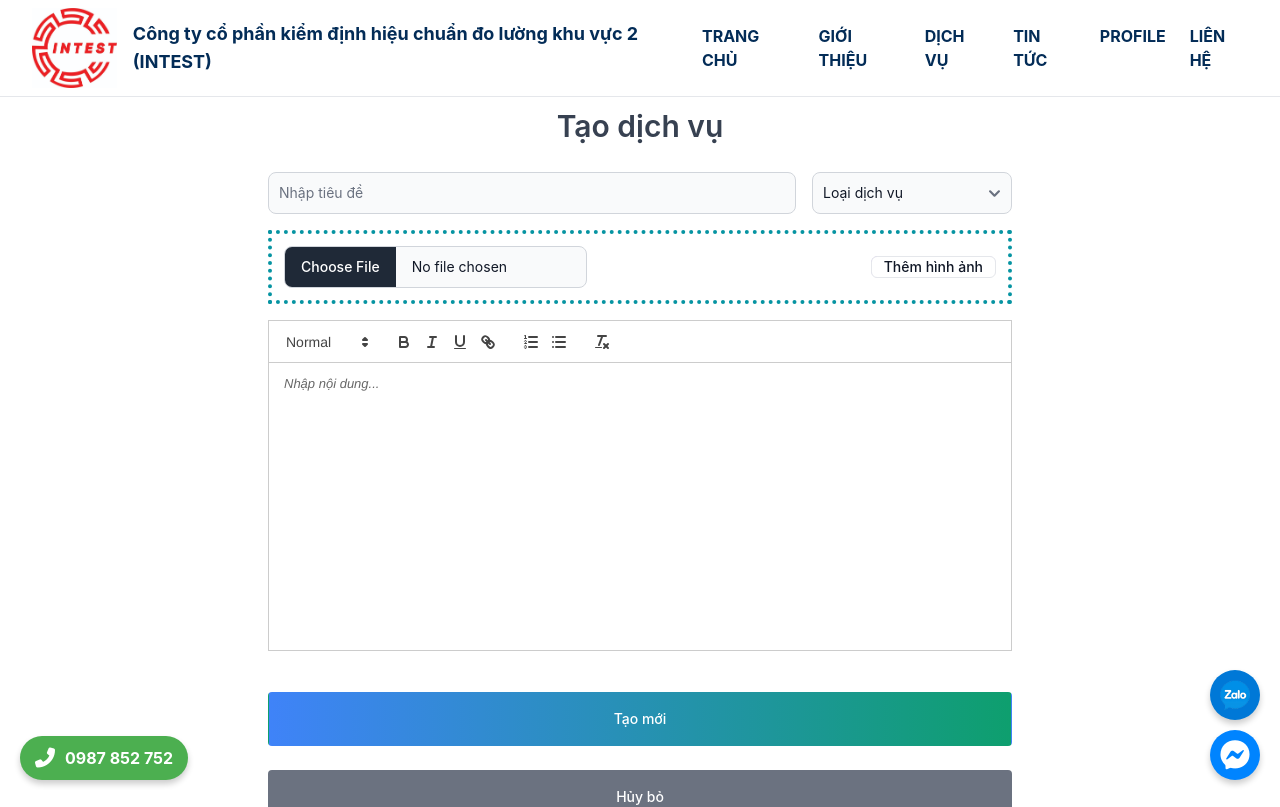
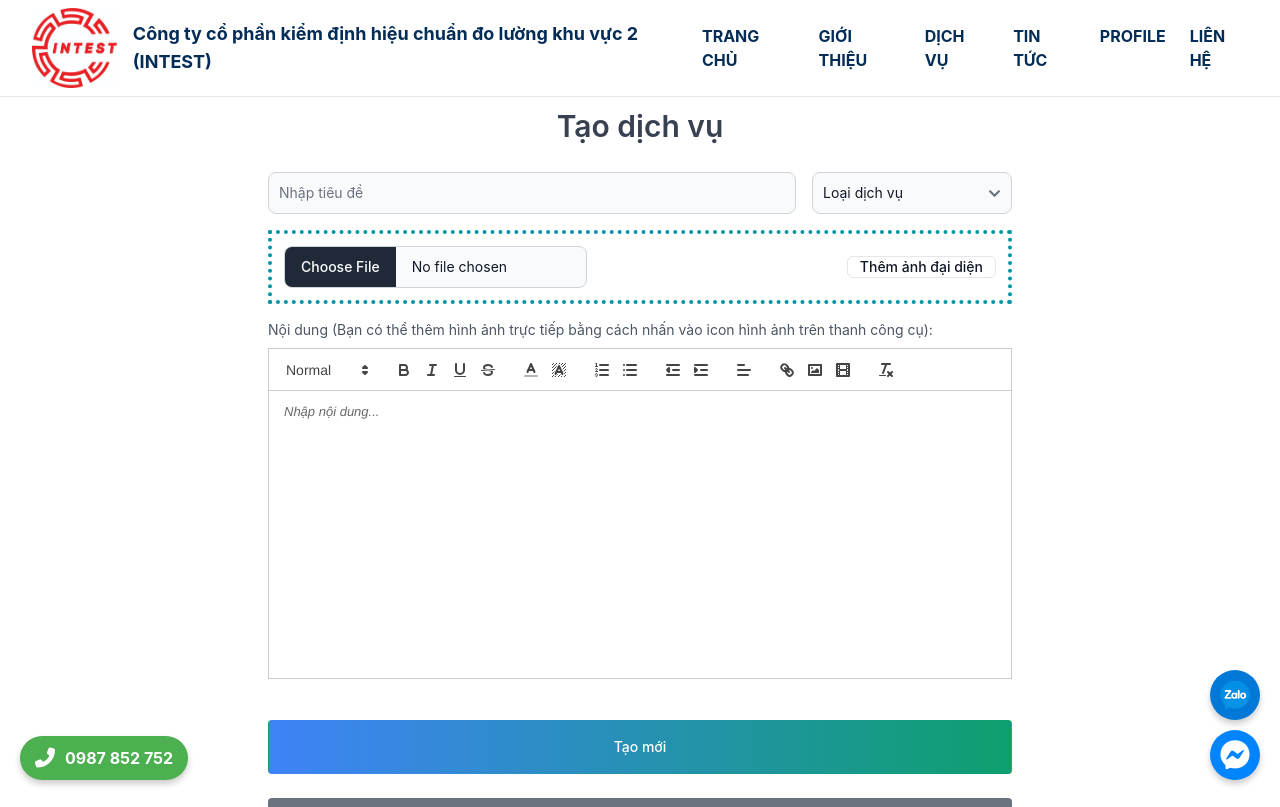
Before and after one commit to david-cung/quatest3, a React (Vite) app: page /add-service in a window 1280 px wide. Shown: the top 807 px of the page. Built offline with nearby package versions, Linux system fonts and the light colour scheme; sample sign-in values are in the browser's storage.

Commit message:
update code

```diff
--- a/src/pages/CreateNews.jsx
+++ b/src/pages/CreateNews.jsx
@@ -1,5 +1,5 @@
 import { Alert, Button, FileInput, TextInput } from "flowbite-react";
-import { useState } from "react";
+import { useState, useRef, useMemo } from "react";
 import ReactQuill from "react-quill";
 import "react-quill/dist/quill.snow.css";
 import { CircularProgressbar } from "react-circular-progressbar";
@@ -12,7 +12,105 @@ export default function CreateNews() {
   const [imageUploadError, setImageUploadError] = useState(null);
   const [formData, setFormData] = useState({});
   const [publishError, setPublishError] = useState(null);
+  const [content, setContent] = useState('');
   const navigate = useNavigate();
+  const quillRef = useRef(null);
+
+  // Function to upload image to server
+  const uploadImageToServer = async (file) => {
+    try {
+      const uploadFormData = new FormData();
+      uploadFormData.append('file', file);
+
+      const response = await fetch('https://intest.vn/api/v1/upload/image', {
+        method: 'POST',
+        body: uploadFormData,
+      });
+
+      if (!response.ok) {
+        throw new Error('Upload failed');
+      }
+
+      const result = await response.json();
+      const imageUrl = result.data?.url;
+
+      if (!imageUrl) {
+        throw new Error('No image URL returned from server');
+      }
+
+      return imageUrl;
+    } catch (error) {
+      console.error('Image upload error:', error);
+      throw error;
+    }
+  };
+
+  // Custom image handler for ReactQuill
+  const imageHandler = () => {
+    const input = document.createElement('input');
+    input.setAttribute('type', 'file');
+    input.setAttribute('accept', 'image/*');
+    input.click();
+
+    input.onchange = async () => {
+      const file = input.files[0];
+      if (file) {
+        try {
+          // Show loading state
+          const quill = quillRef.current.getEditor();
+          const range = quill.getSelection();
+          quill.insertText(range.index, 'Đang tải ảnh...', 'user');
+
+          // Upload image
+          const imageUrl = await uploadImageToServer(file);
+
+          // Remove loading text and insert image
+          quill.deleteText(range.index, 'Đang tải ảnh...'.length);
+          quill.insertEmbed(range.index, 'image', imageUrl);
+          quill.setSelection(range.index + 1);
+
+        } catch (error) {
+          console.error('Error uploading image:', error);
+          // Remove loading text if upload fails
+          const quill = quillRef.current.getEditor();
+          const range = quill.getSelection();
+          quill.deleteText(range.index, 'Đang tải ảnh...'.length);
+
+          // Show error message
+          setImageUploadError('Không thể tải ảnh lên. Vui lòng thử lại.');
+          setTimeout(() => setImageUploadError(null), 3000);
+        }
+      }
+    };
+  };
+
+  // ReactQuill modules with custom toolbar
+  const modules = useMemo(() => ({
+    toolbar: {
+      container: [
+        [{ 'header': [1, 2, 3, 4, 5, 6, false] }],
+        ['bold', 'italic', 'underline', 'strike'],
+        [{ 'color': [] }, { 'background': [] }],
+        [{ 'list': 'ordered'}, { 'list': 'bullet' }],
+        [{ 'indent': '-1'}, { 'indent': '+1' }],
+        [{ 'align': [] }],
+        ['link', 'image', 'video'],
+        ['clean']
+      ],
+      handlers: {
+        image: imageHandler
+      }
+    }
+  }), []);
+
+  const formats = [
+    'header',
+    'bold', 'italic', 'underline', 'strike',
+    'color', 'background',
+    'list', 'bullet', 'indent',
+    'align',
+    'link', 'image', 'video'
+  ];
 
   const handleUploadImage = async () => {
     try {
@@ -23,29 +121,20 @@ export default function CreateNews() {
       setImageUploadError(null);
       setImageFileUploadProgress(0);
 
-      // Tạo FormData để gửi file
-      const uploadFormData = new FormData();
-      uploadFormData.append('file', file);
+      // Simulate progress
+      const progressInterval = setInterval(() => {
+        setImageFileUploadProgress(prev => {
+          if (prev >= 90) {
+            clearInterval(progressInterval);
+            return 90;
+          }
+          return prev + 10;
+        });
+      }, 100);
 
-      // Gọi API upload
-      const response = await fetch('https://intest.vn/api/v1/upload/image', {
-        method: 'POST',
-        body: uploadFormData,
-      });
+      const imageUrl = await uploadImageToServer(file);
 
-      if (!response.ok) {
-        throw new Error('Upload failed');
-      }
-
-      const result = await response.json();
-
-      // Lấy URL từ response theo cấu trúc API
-      const imageUrl = result.data?.url;
-
-      if (!imageUrl) {
-        throw new Error('No image URL returned from server');
-      }
-
+      clearInterval(progressInterval);
       setImageFileUploadProgress(100);
       setFormData({ ...formData, image: imageUrl });
 
@@ -65,13 +154,20 @@ export default function CreateNews() {
     e.preventDefault();
     try {
       const token = localStorage.getItem("token");
+
+      // Include content in formData
+      const submitData = {
+        ...formData,
+        content: content
+      };
+
       const res = await fetch("/api/v1/news", {
         method: "POST",
         headers: {
           "Content-Type": "application/json",
           Authorization: `Bearer ${token}`,
         },
-        body: JSON.stringify(formData),
+        body: JSON.stringify(submitData),
       });
       const data = await res.json();
       if (!res.ok) {
@@ -91,11 +187,7 @@ export default function CreateNews() {
   };
 
   const handleContentChange = (value) => {
-    const cleanedContent = value.trim().replace(/^<p>(.*?)<\/p>$/s, "$1");
-    setFormData((prevData) => ({
-      ...prevData,
-      content: cleanedContent,
-    }));
+    setContent(value);
   };
 
   return (
@@ -119,21 +211,9 @@ export default function CreateNews() {
               setFormData({ ...formData, title: e.target.value })
             }
           />
-
-          {/* <Select
-            onChange={(e) =>
-              setFormData({ ...formData, category: e.target.value })
-            }
-          >
-            <option value='uncategorized'>Loại dịch vụ</option>
-            <option value='Hiệu chuẩn, kiểm định'>Hiệu chuẩn, kiểm định</option>
-            <option value='Hiệu chuẩn tận nơi'>Hiệu chuẩn tận nơi</option>
-            <option value='Đào tạo và huấn luyện'>Đào tạo và huấn luyện</option>
-            <option value='Bảo trì-sửa chữa'>Bảo trì-sửa chữa</option>
-          </Select> */}
         </div>
 
-        {/* Upload image section */}
+        {/* Upload featured image section */}
         <div className='flex gap-4 items-center justify-between border-4 border-teal-500 border-dotted p-3'>
           <FileInput
             accept='image/*'
@@ -157,7 +237,7 @@ export default function CreateNews() {
                 />
               </div>
             ) : (
-              "Upload Image"
+              "Thêm ảnh đại diện"
             )}
           </Button>
         </div>
@@ -169,22 +249,34 @@ export default function CreateNews() {
           </Alert>
         )}
 
-        {/* Show uploaded image */}
+        {/* Show uploaded featured image */}
         {formData.image && (
+          <div className='relative'>
+            <p className='text-sm text-gray-600 mb-2'>Ảnh đại diện:</p>
             <img
               src={formData.image}
-            alt='upload'
-            className='w-full h-72 object-cover'
+              alt='featured image'
+              className='w-full h-72 object-cover rounded'
             />
+          </div>
         )}
 
-        {/* Content editor */}
+        {/* Content editor with image upload capability */}
+        <div>
+          <p className='text-sm text-gray-600 mb-2'>
+            Nội dung (Bạn có thể thêm hình ảnh trực tiếp bằng cách nhấn vào icon hình ảnh trên thanh công cụ):
+          </p>
           <ReactQuill
+            ref={quillRef}
             theme='snow'
+            value={content}
             placeholder='Nhập nội dung...'
             className='h-72 mb-12'
+            modules={modules}
+            formats={formats}
             onChange={handleContentChange}
           />
+        </div>
 
         {/* Publish button */}
         <Button
--- a/src/pages/CreateService.jsx
+++ b/src/pages/CreateService.jsx
@@ -1,5 +1,5 @@
 import { Alert, Button, FileInput, Select, TextInput } from "flowbite-react";
-import { useState } from "react";
+import { useState, useRef, useMemo } from "react";
 import ReactQuill from "react-quill";
 import "react-quill/dist/quill.snow.css";
 import { CircularProgressbar } from "react-circular-progressbar";
@@ -12,7 +12,105 @@ export default function CreateService() {
   const [imageUploadError, setImageUploadError] = useState(null);
   const [formData, setFormData] = useState({});
   const [publishError, setPublishError] = useState(null);
+  const [content, setContent] = useState('');
   const navigate = useNavigate();
+  const quillRef = useRef(null);
+
+  // Function to upload image to server
+  const uploadImageToServer = async (file) => {
+    try {
+      const uploadFormData = new FormData();
+      uploadFormData.append('file', file);
+
+      const response = await fetch('https://intest.vn/api/v1/upload/image', {
+        method: 'POST',
+        body: uploadFormData,
+      });
+
+      if (!response.ok) {
+        throw new Error('Upload failed');
+      }
+
+      const result = await response.json();
+      const imageUrl = result.data?.url;
+
+      if (!imageUrl) {
+        throw new Error('No image URL returned from server');
+      }
+
+      return imageUrl;
+    } catch (error) {
+      console.error('Image upload error:', error);
+      throw error;
+    }
+  };
+
+  // Custom image handler for ReactQuill
+  const imageHandler = () => {
+    const input = document.createElement('input');
+    input.setAttribute('type', 'file');
+    input.setAttribute('accept', 'image/*');
+    input.click();
+
+    input.onchange = async () => {
+      const file = input.files[0];
+      if (file) {
+        try {
+          // Show loading state
+          const quill = quillRef.current.getEditor();
+          const range = quill.getSelection();
+          quill.insertText(range.index, 'Đang tải ảnh...', 'user');
+
+          // Upload image
+          const imageUrl = await uploadImageToServer(file);
+
+          // Remove loading text and insert image
+          quill.deleteText(range.index, 'Đang tải ảnh...'.length);
+          quill.insertEmbed(range.index, 'image', imageUrl);
+          quill.setSelection(range.index + 1);
+
+        } catch (error) {
+          console.error('Error uploading image:', error);
+          // Remove loading text if upload fails
+          const quill = quillRef.current.getEditor();
+          const range = quill.getSelection();
+          quill.deleteText(range.index, 'Đang tải ảnh...'.length);
+
+          // Show error message
+          setImageUploadError('Không thể tải ảnh lên. Vui lòng thử lại.');
+          setTimeout(() => setImageUploadError(null), 3000);
+        }
+      }
+    };
+  };
+
+  // ReactQuill modules with custom toolbar
+  const modules = useMemo(() => ({
+    toolbar: {
+      container: [
+        [{ 'header': [1, 2, 3, 4, 5, 6, false] }],
+        ['bold', 'italic', 'underline', 'strike'],
+        [{ 'color': [] }, { 'background': [] }],
+        [{ 'list': 'ordered'}, { 'list': 'bullet' }],
+        [{ 'indent': '-1'}, { 'indent': '+1' }],
+        [{ 'align': [] }],
+        ['link', 'image', 'video'],
+        ['clean']
+      ],
+      handlers: {
+        image: imageHandler
+      }
+    }
+  }), []);
+
+  const formats = [
+    'header',
+    'bold', 'italic', 'underline', 'strike',
+    'color', 'background',
+    'list', 'bullet', 'indent',
+    'align',
+    'link', 'image', 'video'
+  ];
 
   const handleUploadImage = async () => {
     try {
@@ -23,29 +121,20 @@ export default function CreateService() {
       setImageUploadError(null);
       setImageFileUploadProgress(0);
 
-      // Tạo FormData để gửi file
-      const uploadFormData = new FormData();
-      uploadFormData.append('file', file);
+      // Simulate progress
+      const progressInterval = setInterval(() => {
+        setImageFileUploadProgress(prev => {
+          if (prev >= 90) {
+            clearInterval(progressInterval);
+            return 90;
+          }
+          return prev + 10;
+        });
+      }, 100);
 
-      // Gọi API upload
-      const response = await fetch('https://intest.vn/api/v1/upload/image', {
-        method: 'POST',
-        body: uploadFormData,
-      });
+      const imageUrl = await uploadImageToServer(file);
 
-      if (!response.ok) {
-        throw new Error('Upload failed');
-      }
-
-      const result = await response.json();
-
-      // Lấy URL từ response theo cấu trúc API
-      const imageUrl = result.data?.url;
-
-      if (!imageUrl) {
-        throw new Error('No image URL returned from server');
-      }
-
+      clearInterval(progressInterval);
       setImageFileUploadProgress(100);
       setFormData({ ...formData, image: imageUrl });
 
@@ -65,13 +154,20 @@ export default function CreateService() {
     e.preventDefault();
     try {
       const token = localStorage.getItem("token");
+
+      // Include content in formData
+      const submitData = {
+        ...formData,
+        content: content
+      };
+
       const res = await fetch("/api/v1/services", {
         method: "POST",
         headers: {
           "Content-Type": "application/json",
           Authorization: `Bearer ${token}`,
         },
-        body: JSON.stringify(formData),
+        body: JSON.stringify(submitData),
       });
       const data = await res.json();
       if (!res.ok) {
@@ -91,11 +187,7 @@ export default function CreateService() {
   };
 
   const handleContentChange = (value) => {
-    const cleanedContent = value.trim().replace(/^<p>(.*?)<\/p>$/s, "$1");
-    setFormData((prevData) => ({
-      ...prevData,
-      content: cleanedContent,
-    }));
+    setContent(value);
   };
 
   return (
@@ -133,7 +225,7 @@ export default function CreateService() {
           </Select>
         </div>
 
-        {/* Upload image section */}
+        {/* Upload featured image section */}
         <div className='flex gap-4 items-center justify-between border-4 border-teal-500 border-dotted p-3'>
           <FileInput
             accept='image/*'
@@ -157,7 +249,7 @@ export default function CreateService() {
                 />
               </div>
             ) : (
-              "Thêm hình ảnh"
+              "Thêm ảnh đại diện"
             )}
           </Button>
         </div>
@@ -169,22 +261,34 @@ export default function CreateService() {
           </Alert>
         )}
 
-        {/* Show uploaded image */}
+        {/* Show uploaded featured image */}
         {formData.image && (
+          <div className='relative'>
+            <p className='text-sm text-gray-600 mb-2'>Ảnh đại diện:</p>
             <img
               src={formData.image}
-            alt='upload'
-            className='w-full h-72 object-cover'
+              alt='featured image'
+              className='w-full h-72 object-cover rounded'
             />
+          </div>
         )}
 
-        {/* Content editor */}
+        {/* Content editor with image upload capability */}
+        <div>
+          <p className='text-sm text-gray-600 mb-2'>
+            Nội dung (Bạn có thể thêm hình ảnh trực tiếp bằng cách nhấn vào icon hình ảnh trên thanh công cụ):
+          </p>
           <ReactQuill
+            ref={quillRef}
             theme='snow'
+            value={content}
             placeholder='Nhập nội dung...'
             className='h-72 mb-12'
+            modules={modules}
+            formats={formats}
             onChange={handleContentChange}
           />
+        </div>
 
         {/* Publish button */}
         <Button
--- a/src/pages/ServicePage.jsx
+++ b/src/pages/ServicePage.jsx
@@ -115,7 +115,7 @@ const ServicePage = () => {
               Dịch vụ
             </h1>
             <p className="text-base sm:text-lg lg:text-xl text-gray-600 max-w-4xl mx-auto leading-relaxed">
-              INTEST 3 thực hiện các hoạt động cung cấp dịch vụ kỹ thuật theo các
+              INTEST thực hiện các hoạt động cung cấp dịch vụ kỹ thuật theo các
               lĩnh vực tiêu chuẩn đo lường chất lượng.
             </p>
           </div>
```
Lines whose indentation alone changed are shown as unchanged.
